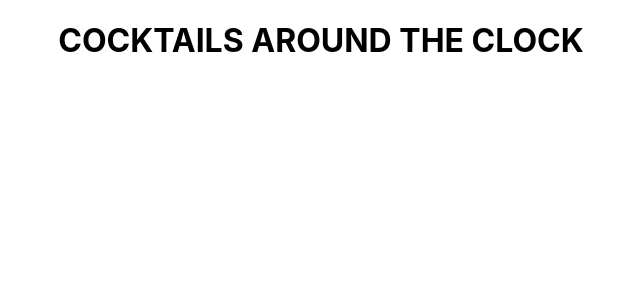
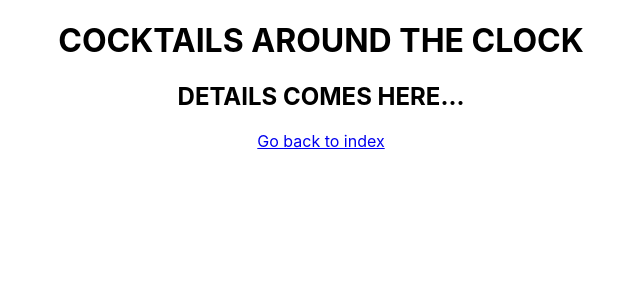
Before and after one commit to gergokutu/cocktails, a React (Create React App) app: page /cocktails/1 in a window 1280 px wide. Shown: the top 300 px of the page, without its empty margins (319-959 px from the left). Built offline with nearby package versions, Linux system fonts and the light colour scheme.

Commit message:
Initialize CocktailDetails

```diff
--- a/src/App.js
+++ b/src/App.js
@@ -3,6 +3,7 @@ import './App.css';
 import CocktailsListContainer from './components/CocktailsListContainer';
 import { Route } from 'react-router-dom';
 import CocktailsImagesContainer from './components/CocktailsImagesContainer';
+import CocktailDetails from './components/CocktailDetails';
 
 function App() {
   return (
@@ -11,6 +12,7 @@ function App() {
       <main>
         <Route exact path="/" component={CocktailsListContainer} />
         <Route path="/categories/:categoryName" component={CocktailsImagesContainer} />
+        <Route path="/cocktails/:cocktailID" component={CocktailDetails} />
       </main>
     </div>
   );
--- /dev/null
+++ b/src/components/CocktailDetails.js
@@ -0,0 +1,14 @@
+import React, { Component } from 'react';
+import PropTypes from 'prop-types';
+import { Link } from 'react-router-dom';
+
+export default class CocktailDetails extends Component {
+  render() {
+    return (
+      <div>
+        <h2>DETAILS COMES HERE...</h2>
+        <Link to="/">Go back to index</Link>
+      </div>
+    );
+  }
+}
```
